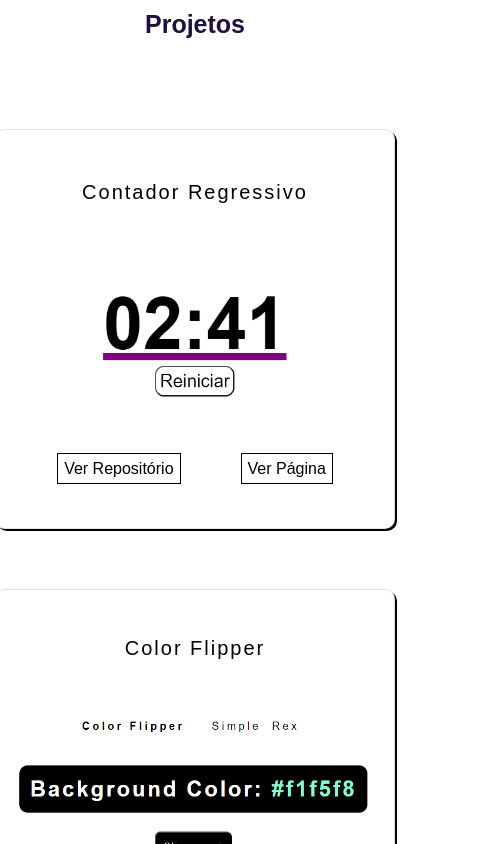
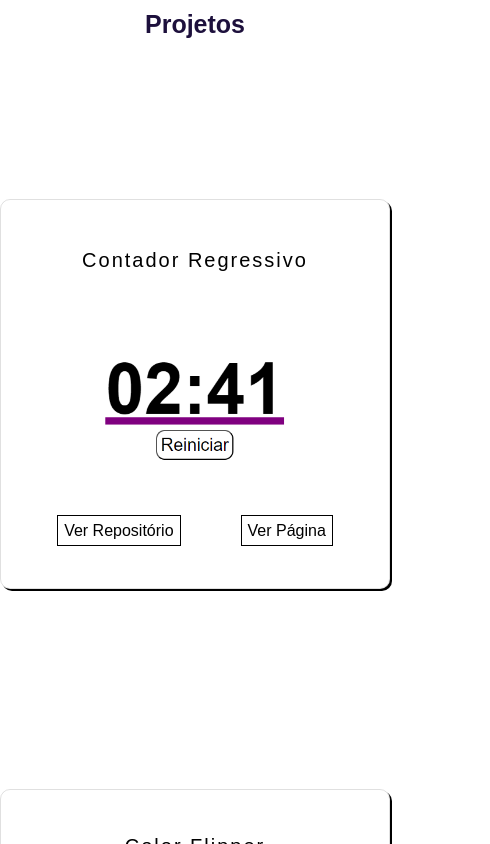
Before and after one commit to RyanCamposs/PortFolio-with-ReactJS, a React (Create React App) app: page / in a window 390 px wide. Shown: the part 1600-2444 px from the top of the page, 490 px wide, since content can reach past the window. Built offline with nearby package versions, Linux system fonts and the light colour scheme.

Commit message:
responsive

```diff
--- a/src/componentes/ListaDeProjetos/listaprojetos.css
+++ b/src/componentes/ListaDeProjetos/listaprojetos.css
@@ -88,4 +88,21 @@
     box-shadow: 2px 2px rgb(0, 0, 0);
   }
 
+  .projetos_container_box {
+    border: 1px solid rgba(0, 0, 0, 0.123);
+    width: 390px;
+    height: 390px;
+    text-align: center;
+    display: flex;
+    justify-content: space-evenly;
+    margin: 100px 100px;
+    flex-direction: column;
+    box-sizing: border-box;
+    flex-wrap: wrap;
+    border-radius: 10px;
+    transition: 1s;
+    box-shadow: 2px 2px rgb(0, 0, 0);
+  }
+
+
 }
```
